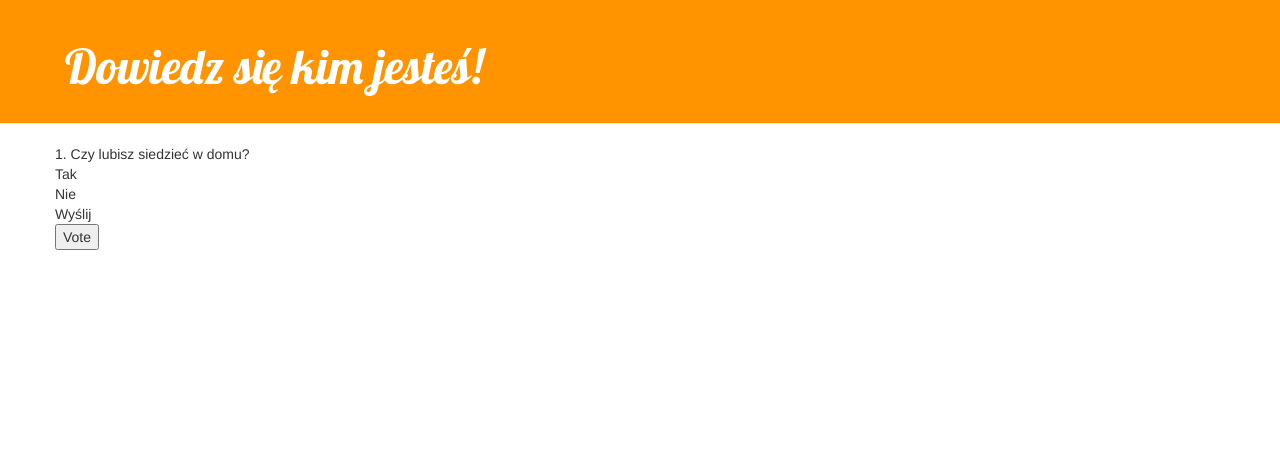
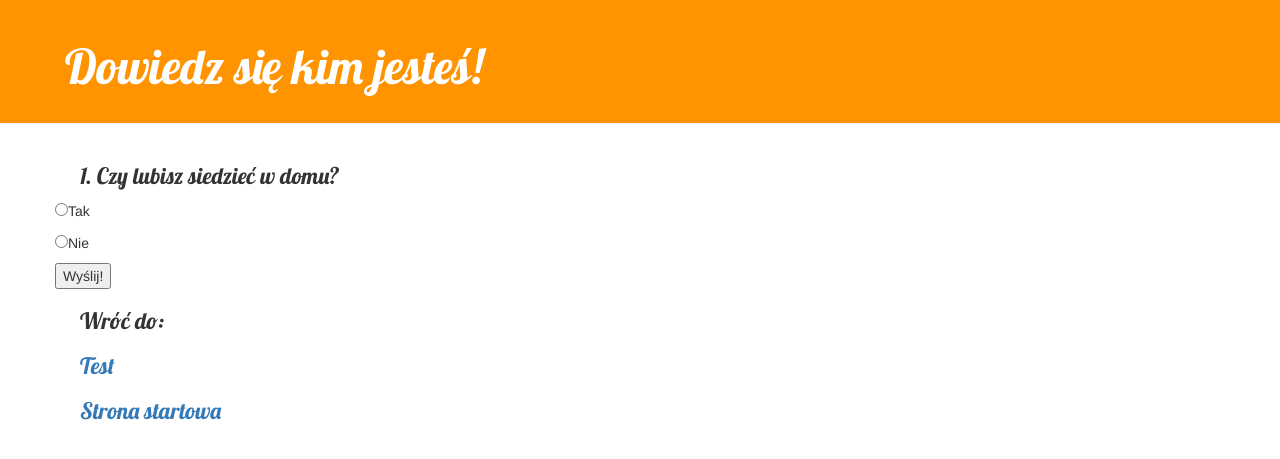
Before and after one commit to KasiaWrzalka/ProjektSEpraca, a Django app: page /test/ in a window 1280 px wide. Shown: the top 459 px of the page. Run offline with Django 3.2, Linux system fonts and the light colour scheme; some libraries are stand-ins or nearby versions.

Commit message:
Poprawka formularza, dodanie stopki

```diff
--- a/ProjektSEpraca/urls.py
+++ b/ProjektSEpraca/urls.py
@@ -21,5 +21,5 @@ urlpatterns = [
     path('admin/', admin.site.urls),
     path('', views.index),
     path('test/', views.test, name='test'),
-    path('<int:question_id>/vote/', views.vote, name='vote')
+    path('<int:test_id>/vote/', views.vote, name='vote')
 ]
--- a/home/views.py
+++ b/home/views.py
@@ -1,4 +1,4 @@
-from django.shortcuts import render_to_response
+from django.shortcuts import render_to_response, render
 from django.template import RequestContext
 from django.views.decorators.csrf import csrf_exempt
 
@@ -10,7 +10,14 @@ def test(request):
 
 @csrf_exempt
 def vote(request, test_id):
-    print('post')
-    print(request, test_id)
-    return render_to_response('home/index.html')
-    # return HttpResponseRedirect(reverse('polls:results', args=(question.id,)))
+    try:
+        odp = 'nie ma'
+        if request.POST[('choice')] == 'tak':
+            odp = "Jesteś introwertykiem!"
+        elif request.POST[('choice')] == "nie":
+            odp = "Jesteś extrawertykiem!"
+        else:
+            odp = " Wróć do testu i uzupełnij pytanie"
+        return render(request, 'home/results.html', {'odp': odp})
+    except (KeyError):
+        return render(request, 'home/results.html', {'error_message': "You didn't select a choice."})
--- a/templates/home/base.html
+++ b/templates/home/base.html
@@ -18,6 +18,10 @@
             <div class="col-md-8">
             {% block content %}
             {% endblock %}
+
+            <h1>Wróć do:</h1>
+            <h1><a href="/test/">Test</a></h1>
+            <h1><a href="/">Strona startowa</a></h1>
             </div>
         </div>
     </div>
--- a/templates/home/test.html
+++ b/templates/home/test.html
@@ -1,19 +1,14 @@
 {% extends 'home/base.html' %}
 
 {% block content %}
-1. Czy lubisz siedzieć w domu? <br>
-    Tak <br>
-    Nie <br>
-
-    Wyślij <br>
 
     <form action="{% url 'vote' 1 %}" method="post">
     {% csrf_token %}
-{#    {% for choice in question.choice_set.all %}#}
-{#        <input type="radio" name="choice" id="choice{{ forloop.counter }}" value="{{ choice.id }}" />#}
-{#        <label for="choice{{ forloop.counter }}">{{ choice.choice_text }}</label><br />#}
-{#    {% endfor %}#}
-    <input type="submit" value="Vote" />
+        <h1>1. Czy lubisz siedzieć w domu? </h1>
+        <p><input type="radio" name="choice" value="tak" />Tak</p>
+        <p><input type="radio" name="choice" value="nie" />Nie</p>
+
+    <input type="submit" value="Wyślij!" />
     </form>
 
 {% endblock %}
```
Also changed, not shown: templates/home/results.html (added, +8 -0 lines).
